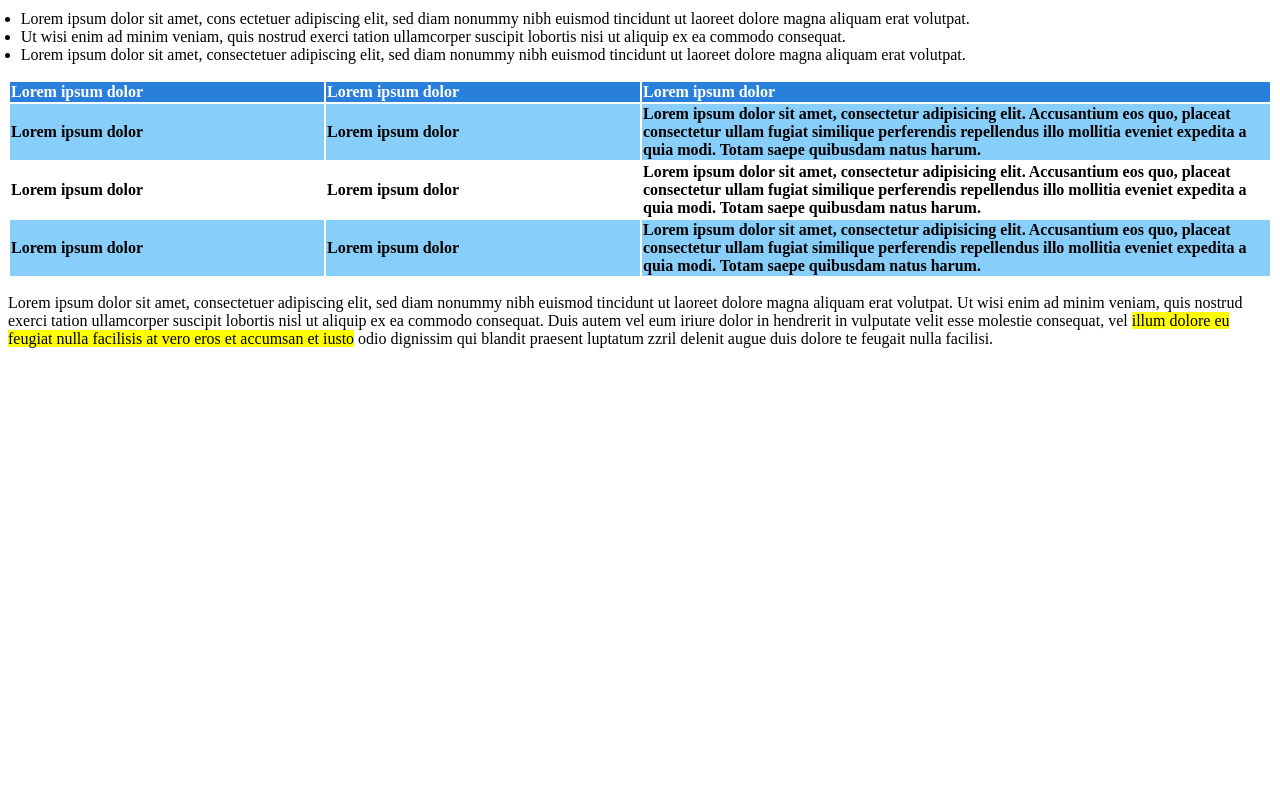
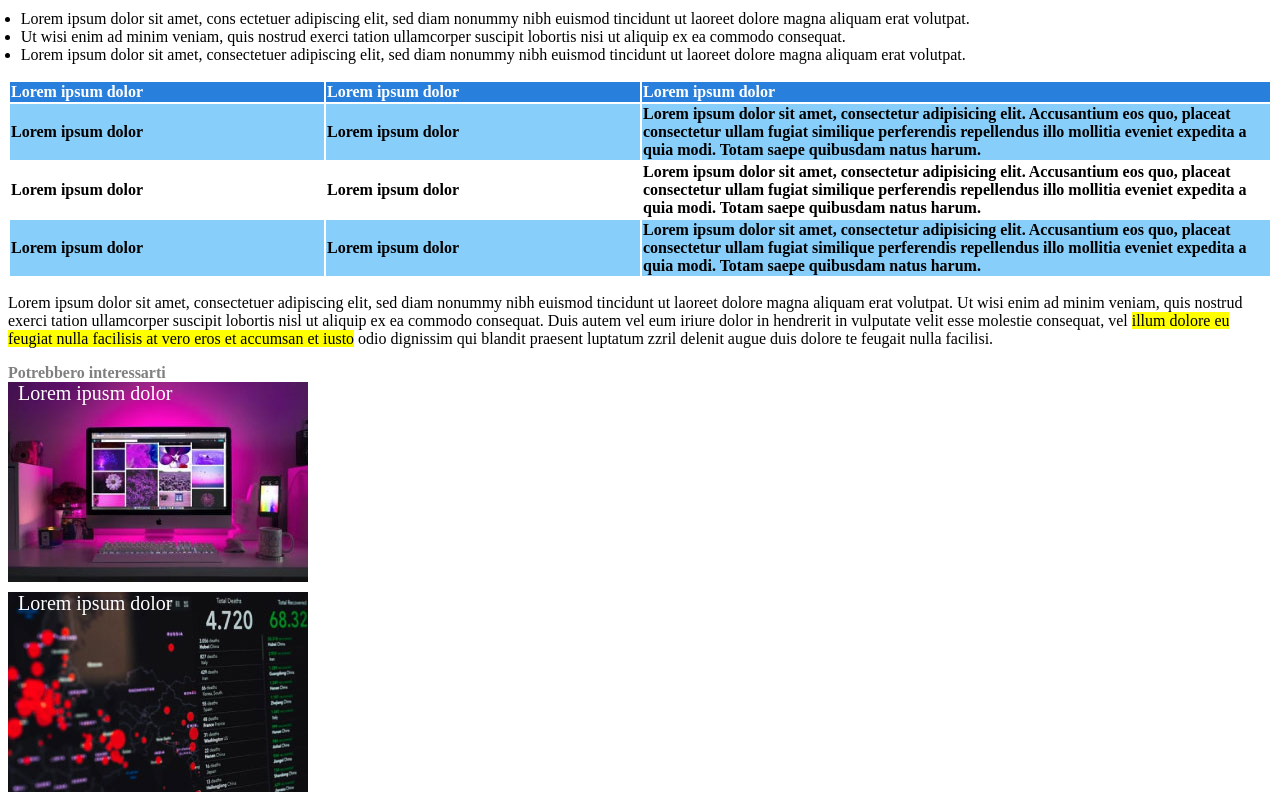
Before and after one commit to NiccoloDiDomenico/html-css-booleaner, a plain HTML site: page index.html in a window 1280 px wide. Shown: the part 705-1505 px from the top of the page. Before the commit the page ends 1069 px from the top, so only its background shows below. Drawn offline with Linux system fonts and the light colour scheme.

Commit message:
fear: added footer and completed project

```diff
--- a/CSS/style.css
+++ b/CSS/style.css
@@ -56,3 +56,22 @@ background-color: lightskyblue;
 .high-light {
     background-color: yellow;
 }
+
+.ads {
+    width: 300px;
+    height: 200px;
+    background-image: url(../img/monitor.jpg);
+    margin-bottom: 10px;
+}
+
+.ads-2 {
+    width: 300px;
+    height: 200px;
+    background-image: url(../img/graph.jpg);
+}
+
+.title-ads {
+    color: white;
+    font-size: 20px;
+    padding-left: 10px;
+}
--- a/index.html
+++ b/index.html
@@ -112,7 +112,16 @@
 
     <!-- footer -->
     <footer>
-
+        <!-- ads -->
+        <div>
+            <span class="under-title">Potrebbero interessarti</span>
+        </div>
+        <div class="ads">
+            <span class="title-ads">Lorem ipusm dolor</span>
+        </div>
+        <div class="ads-2">
+            <span class="title-ads">Lorem ipsum dolor</span>
+        </div>
     </footer>
     <!-- /footer -->
 </body>
```
